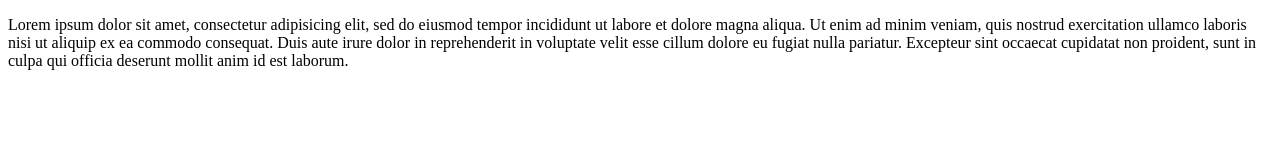
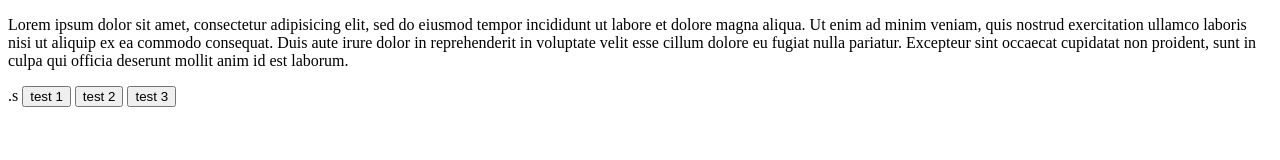
Before and after one commit to dinesh4050/atharva, a plain HTML site: page index.html in a window 1280 px wide. Drawn offline with Linux system fonts and the light colour scheme.

Commit message:
added 3 buttons

```diff
--- a/index.html
+++ b/index.html
@@ -9,6 +9,10 @@ tempor incididunt ut labore et dolore magna aliqua. Ut enim ad minim veniam,
 quis nostrud exercitation ullamco laboris nisi ut aliquip ex ea commodo
 consequat. Duis aute irure dolor in reprehenderit in voluptate velit esse
 cillum dolore eu fugiat nulla pariatur. Excepteur sint occaecat cupidatat non
-proident, sunt in culpa qui officia deserunt mollit anim id est laborum.</p>
+proident, sunt in culpa qui officia deserunt mollit anim id est laborum.</p>.s
 </body>
+<button>test 1</button>
+<button>test 2</button>
+<button>test 3</button>
+
 </html>
```
